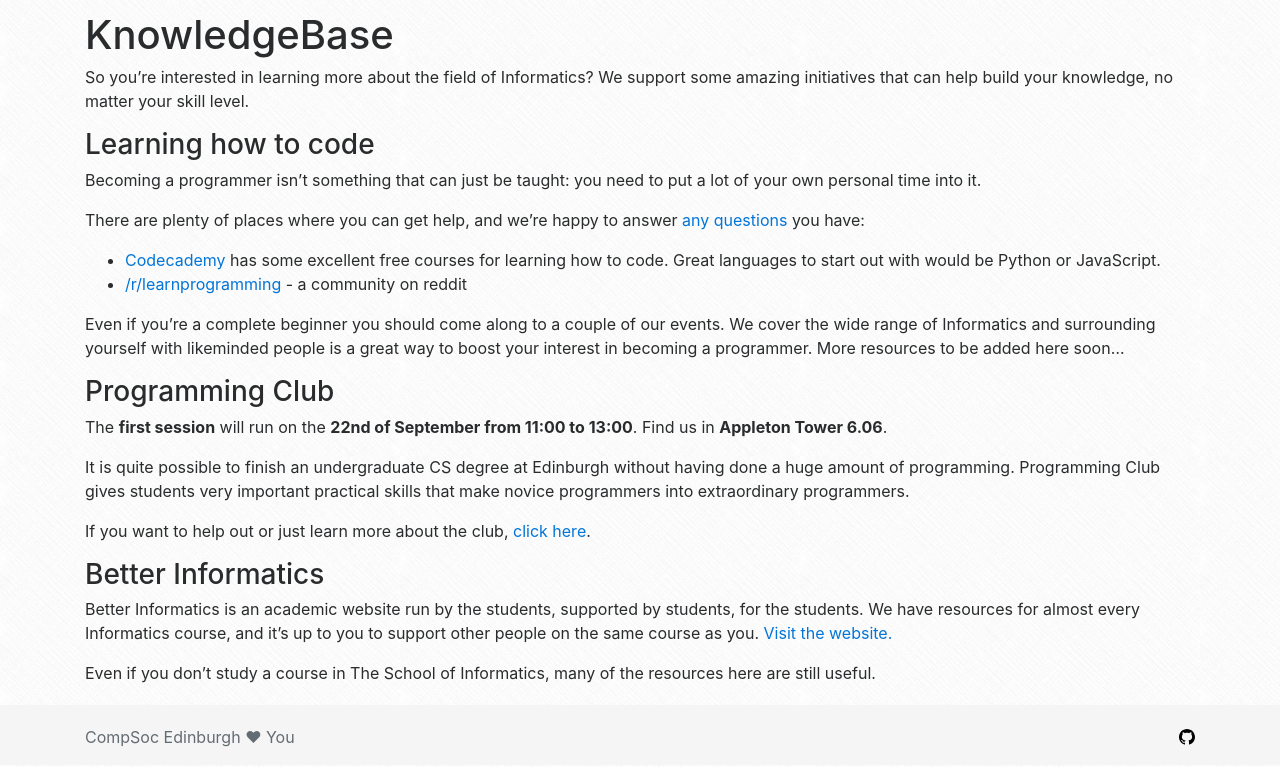
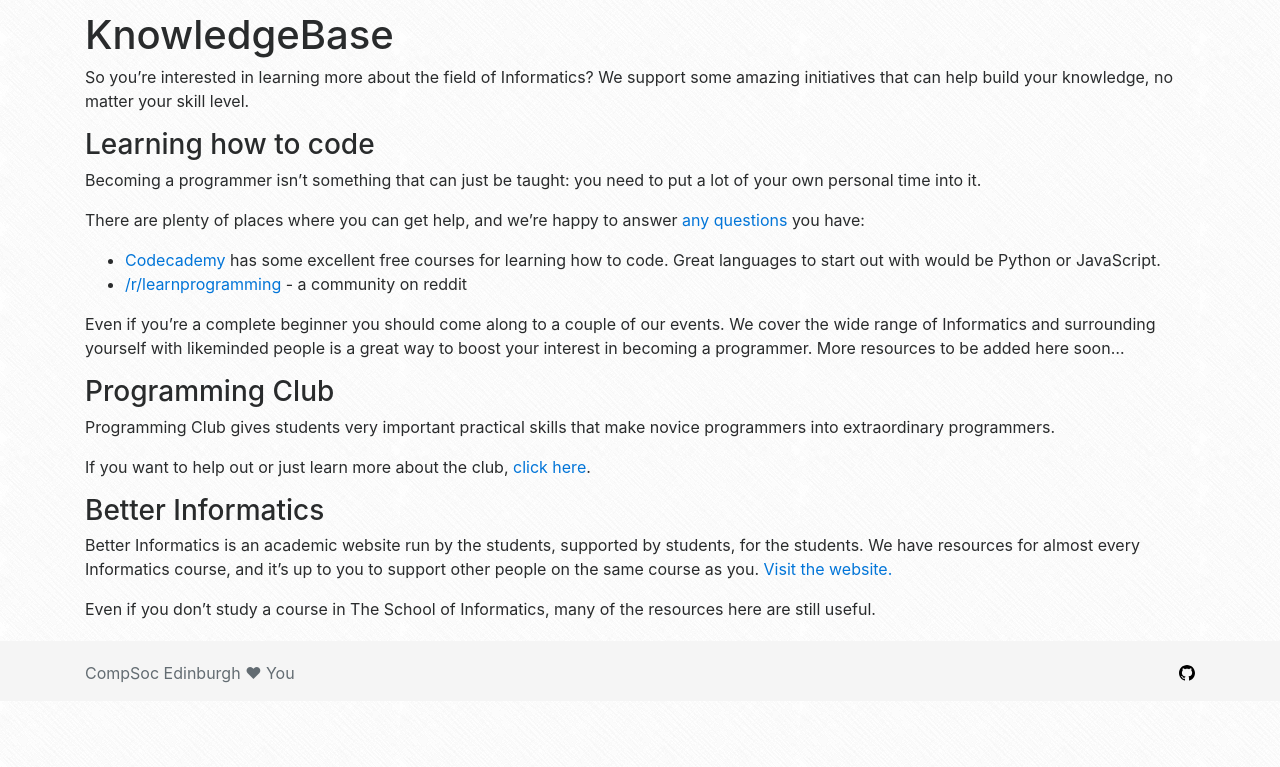
Before and after one commit to compsoc-edinburgh/website, a Jekyll site: the page built from _pages/knowledgebase.md, in a window 1280 px wide. Shown: the part 344-1111 px from the top of the page. Built offline with Jekyll 4.4.1, drawn with Linux system fonts in a browser that asks for light colours; nearby versions of some CDN libraries; after the commit the page ends 1047 px from its top, so only the background shows below that.

Commit message:
Tweak pgclub details

```diff
--- a/_includes/pgclub.html
+++ /dev/null
@@ -1 +0,0 @@
-The <strong>first session</strong> will run on the <strong>22nd of September from 11:00 to 13:00</strong>. Find us in <strong>Appleton Tower 6.06</strong>.
--- a/_pages/knowledgebase.md
+++ b/_pages/knowledgebase.md
@@ -20,11 +20,9 @@ Even if you're a complete beginner you should come along to a couple of our even
 
 ### Programming Club
 
-{% include pgclub.html %}
+Programming Club gives students very important practical skills that make novice programmers into extraordinary programmers.
 
-It is quite possible to finish an undergraduate CS degree at Edinburgh without having done a huge amount of programming. Programming Club gives students very important practical skills that make novice programmers into extraordinary programmers.
-
-If you want to help out or just learn more about the club, [click here](/pgclub).
+If you want to help out or just learn more about the club, [click here](http://progclub.inf.ed.ac.uk).
 
 ### Better Informatics
 
```
Also changed, not shown: _pages/pgclub.md (deleted, +0 -18 lines).
